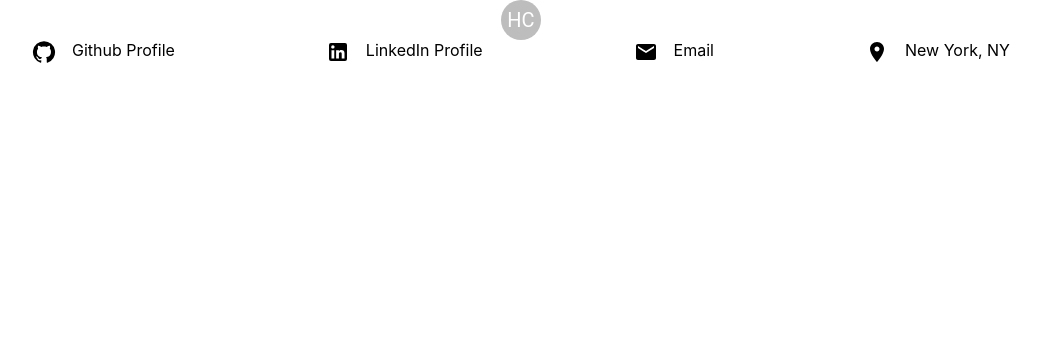
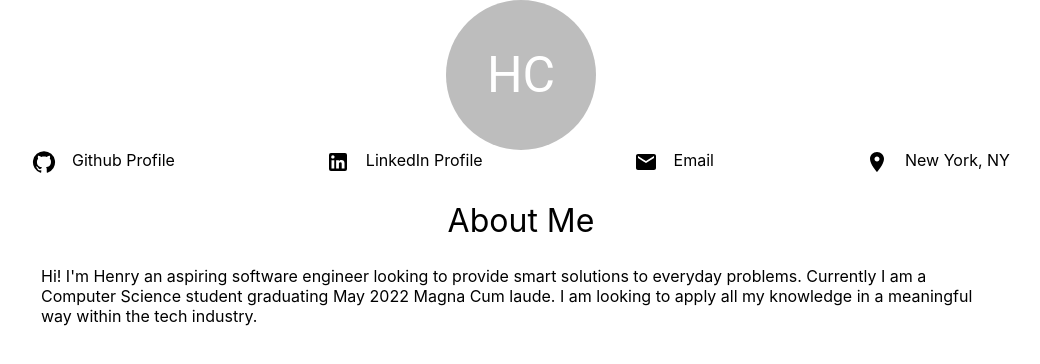
Before and after one commit to Henry-Cevallos/Henry-Cevallos.github.io, a React (Create React App) app: page / in a window 1280 px wide. Shown: the top 364 px of the page, without its empty margins (119-1159 px from the left). Built offline with nearby package versions, Linux system fonts and the light colour scheme.

Commit message:
added content to about section;

```diff
--- a/src/App.js
+++ b/src/App.js
@@ -10,7 +10,7 @@ function App() {
 
       <header className="App-header">
 
-        <Avatar className='Avatar' alt='Henry Cevallos'>HC</Avatar>
+        <Avatar className='Avatar' alt='Henry Cevallos' sx={{width: 150, height: 150, fontSize: 50}}>HC</Avatar>
 
         <div className='Link-box'>
           <LinkItem iconName='github' description='Github Profile'/>
@@ -21,7 +21,16 @@ function App() {
 
       </header>
 
-      <body>
+      <body className='App-body'>
+
+        <div className='Section-start About-Section'>
+          <h2 className='Section-title'>About Me</h2>
+          <div className='About-text'>
+          Hi! I'm Henry an aspiring software engineer looking to provide smart solutions to everyday problems.
+          Currently I am a Computer Science student graduating May 2022 Magna Cum laude. I am looking to apply
+          all my knowledge in a meaningful way within the tech industry.
+          </div>
+        </div>
 
       </body>
     </div>
--- a/src/styles/App.css
+++ b/src/styles/App.css
@@ -1,11 +1,22 @@
 .Avatar {
     margin-inline: auto;
-    font-size: 5em;
-    width: 2em;
-    min-height: 2em;
 }
 
 .Link-box {
     display: flex;
     justify-content: space-evenly;
 }
+
+.Section-title {
+    font-weight: normal;
+    font-size: 2em;
+}
+.Section-start {
+    display: flex;
+    flex-direction: column;
+    align-items: center;
+}
+
+.About-text {
+    width: 75%;
+}
```
